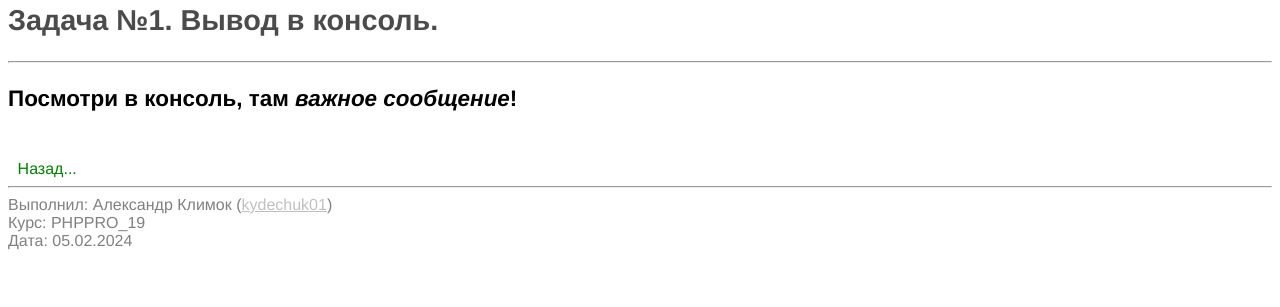
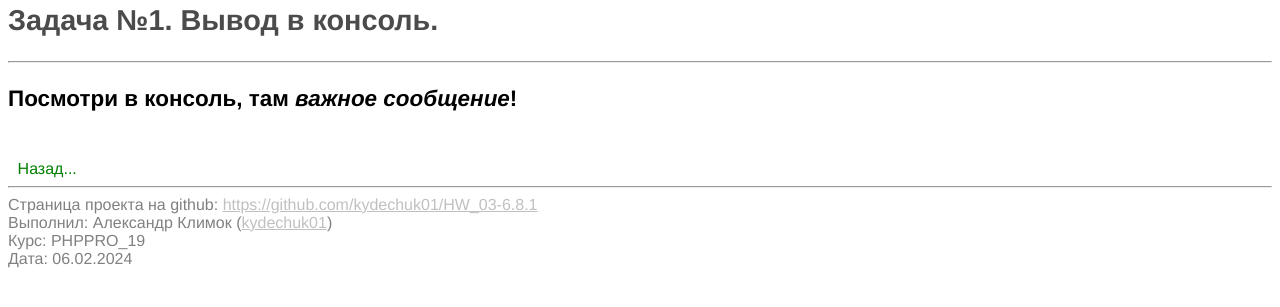
Before and after one commit to kydechuk01/HW_03-6.8.1, a plain HTML site: page tasks/task1.html in a window 1280 px wide. Shown: the part 91-398 px from the top of the page. Drawn offline with Linux system fonts and the light colour scheme.

Commit message:
github link to project added

```diff
--- a/tasks/task1.html
+++ b/tasks/task1.html
@@ -18,9 +18,10 @@
                     <a href="../index.html">Назад...</a>
                 </nav>
                 <hr>
+                Страница проекта на github: <a href="https://github.com/kydechuk01/HW_03-6.8.1">https://github.com/kydechuk01/HW_03-6.8.1</a><br>
                 Выполнил: Александр Климок (<a href="https://github.com/kydechuk01/">kydechuk01</a>)<br>
                 Курс: PHPPRO_19<br>
-                Дата: 05.02.2024
+                Дата: 06.02.2024
             </footer>
 </body>
 <script src="../scripts/script1.js"></script>
```
Also changed, not shown: index.html (+2 -1 lines), tasks/task2.html (+2 -1 lines), tasks/task3.html (+2 -1 lines), tasks/task4.html (+2 -1 lines), tasks/task5.html (+2 -1 lines).
